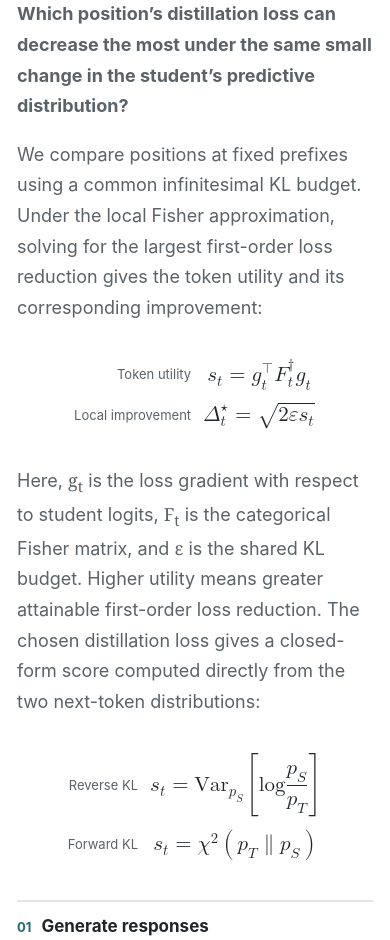
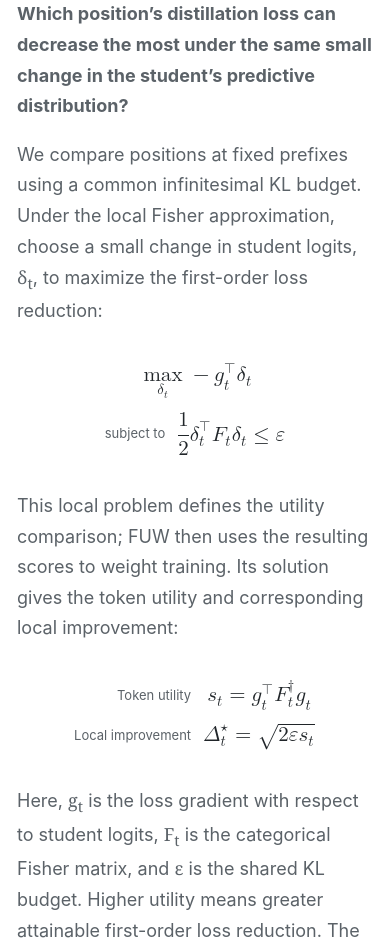
Before and after one commit to fisher-utility-weighting-opd/fisher-utility-weighting-opd.github.io, a plain HTML site: page index.html in a window 390 px wide. Shown: the part 2437-3377 px from the top of the page. Drawn offline with Linux system fonts and the light colour scheme.

Commit message:
Show the local constrained objective for token utility

```diff
--- a/index.html
+++ b/index.html
@@ -51,7 +51,12 @@
         <p>Uniform OPD gives every visited position the same weight. Some student predictions already match the teacher; other disagreements require larger changes in the student’s predictive distribution to resolve. Disagreement alone does not tell us which positions offer the greatest local opportunity to reduce the distillation loss.</p>
         <h3>Objective</h3>
         <p><strong>Which position’s distillation loss can decrease the most under the same small change in the student’s predictive distribution?</strong></p>
-        <p>We compare positions at fixed prefixes using a common infinitesimal KL budget. Under the local Fisher approximation, solving for the largest first-order loss reduction gives the token utility and its corresponding improvement:</p>
+        <p>We compare positions at fixed prefixes using a common infinitesimal KL budget. Under the local Fisher approximation, choose a small change in student logits, <span class="inline-math">δ<sub>t</sub></span>, to maximize the first-order loss reduction:</p>
+        <div class="optimization-objective" role="group" aria-label="Local trust-region optimization objective">
+          <math display="block" aria-label="Maximize over delta sub t the negative inner product of g sub t and delta sub t"><mrow><munder><mo movablelimits="false">max</mo><msub><mi>δ</mi><mi>t</mi></msub></munder><mo>−</mo><msubsup><mi>g</mi><mi>t</mi><mo>⊤</mo></msubsup><msub><mi>δ</mi><mi>t</mi></msub></mrow></math>
+          <div class="optimization-constraint"><span>subject to</span><math display="block" aria-label="One half delta sub t transpose F sub t delta sub t is at most epsilon"><mrow><mfrac><mn>1</mn><mn>2</mn></mfrac><msubsup><mi>δ</mi><mi>t</mi><mo>⊤</mo></msubsup><msub><mi>F</mi><mi>t</mi></msub><msub><mi>δ</mi><mi>t</mi></msub><mo>≤</mo><mi>ε</mi></mrow></math></div>
+        </div>
+        <p>This local problem defines the utility comparison; FUW then uses the resulting scores to weight training. Its solution gives the token utility and corresponding local improvement:</p>
         <div class="equation-line">
           <span class="equation-label">Token utility</span>
           <math display="block" aria-label="s sub t equals g sub t transpose F sub t pseudoinverse g sub t"><mrow><msub><mi>s</mi><mi>t</mi></msub><mo>=</mo><msubsup><mi>g</mi><mi>t</mi><mo>⊤</mo></msubsup><msubsup><mi>F</mi><mi>t</mi><mo>†</mo></msubsup><msub><mi>g</mi><mi>t</mi></msub></mrow></math>
--- a/styles.css
+++ b/styles.css
@@ -55,6 +55,10 @@ a:focus-visible, button:focus-visible, summary:focus-visible, .table-scroll:focu
 .equation-line sub, .equation-line sup { font-size: .65em; }
 .equation-line math { max-width: none; font-size: 1em; }
 .equation-line .equation-label { color: var(--muted); font-family: -apple-system, BlinkMacSystemFont, "Segoe UI", Arial, sans-serif; font-size: 14px; text-align: right; white-space: nowrap; }
+.optimization-objective { display: flex; flex-wrap: wrap; justify-content: center; align-items: center; gap: 14px 28px; margin-block: 26px; padding-block: 10px; color: var(--ink); font-family: "Cambria Math", "STIX Two Math", Georgia, serif; font-size: 25px; line-height: 1.8; }
+.optimization-objective math { max-width: none; font-size: 1em; }
+.optimization-constraint { display: flex; align-items: center; gap: 16px; }
+.optimization-constraint > span { color: var(--muted); font-family: -apple-system, BlinkMacSystemFont, "Segoe UI", Arial, sans-serif; font-size: 14px; white-space: nowrap; }
 .method-flow { display: grid; grid-template-columns: repeat(4, minmax(0, 1fr)); gap: 24px; list-style: none; counter-reset: method; margin: 30px 0 38px; padding: 0; }
 .method-flow li { counter-increment: method; padding-top: 12px; border-top: 2px solid var(--line); }
 .method-flow li::before { content: counter(method, decimal-leading-zero); display: block; margin-bottom: 5px; color: var(--accent); font-size: 13px; font-weight: 700; }
@@ -133,6 +137,9 @@ figcaption strong { color: var(--ink); font-weight: 650; }
   .section-heading > p:last-child { font-size: 17px; }
   .equation-line { gap: 12px; font-size: 21px; }
   .equation-line .equation-label { font-size: 13px; }
+  .optimization-objective { flex-direction: column; gap: 14px; font-size: 21px; }
+  .optimization-constraint { gap: 12px; }
+  .optimization-constraint > span { font-size: 13px; }
   .method-flow { grid-template-columns: 1fr; gap: 16px; margin-bottom: 30px; }
   .method-flow li { padding-top: 9px; }
   .method-flow li::before { display: inline-block; margin: 0 10px 0 0; }
```
Also changed, not shown: 1 other file.
